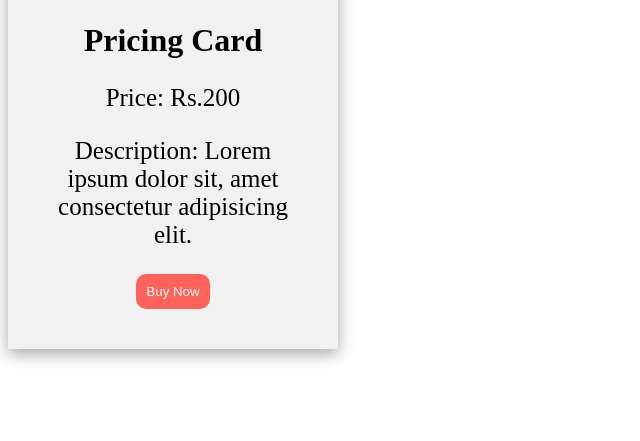
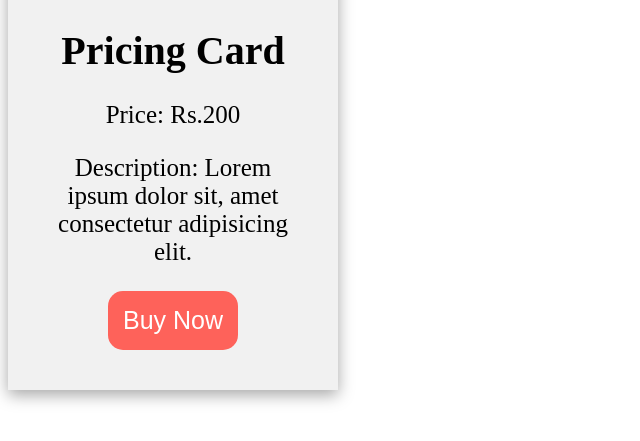
Before and after one commit to acciojob/pricing-card-PrathamKamble, a website: page main.html in a window 1280 px wide. Shown: the part 239-680 px from the top of the page, without its empty margins (0-640 px from the left). Drawn offline with Linux system fonts and the light colour scheme.

Commit message:
created a submission

```diff
--- a/styles.css
+++ b/styles.css
@@ -1,4 +1,3 @@
-
 .card
 {
     width: 250px;
@@ -13,7 +12,12 @@
     width: 250px;
 }
 
-p
+.title
+{
+	font-size: 40px;
+}
+
+.price, .description
 {
     font-size: 25px;
 }
@@ -22,7 +26,8 @@ p
 {
     color: #fff;
     background-color: #fe625a;
-    padding: 10px;
+    font-size: 25px;
+    padding: 15px;
     border: none;
-    border-radius: 10px;
+    border-radius: 15px;
 }
```
